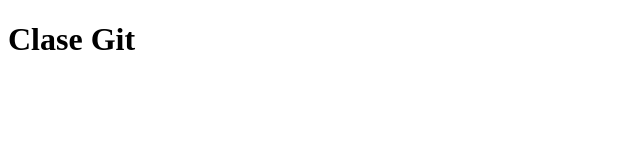
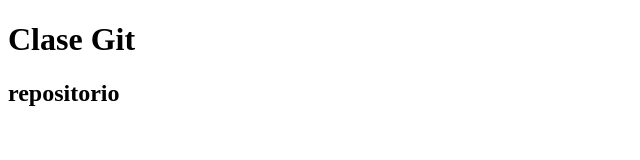
Before and after one commit to Maxisando91/ClaseGit, a plain HTML site: page index.html in a window 1280 px wide. Shown: the whole page, without its empty margins (0-640 px from the left). Drawn offline with Linux system fonts and the light colour scheme.

Commit message:
segunda copia

```diff
--- a/index.html
+++ b/index.html
@@ -8,6 +8,12 @@
 </head>
 <body>
     <h1>Clase Git</h1>
+    <h2>repositorio</h2>
+
+
+
+
+
     <!-- Git Bash
     "pwd" te dice donde estas ubicado  /c/Users/MAX
     "ls"  me en lista todo lo qe tengo (muestra contenido)
@@ -23,7 +29,17 @@
     En la terminal poner git init (prestar atencion donde estas parado
     porqe sino podes hacer copias repetidas)
     Una vez por proyecto
-    git add.  lo pasa al stage in area
+    git status muestra en rojo
+    git add .  lo pasa al stage in area
+    si usamos git status luego de git add . se muestra en verde
+    git commit -m el backups
+    git config --global user.email "maxisando91@hotmail.com"
+    git config --global user.name "maxisando"
+    git config --global -e
+
+    Al hacer una modificacion vuelve al working directory
+    por lo qe yotengo qe hacer devuelta el (gitt add .) y el (git commit -m)
+
 
 
 
```
